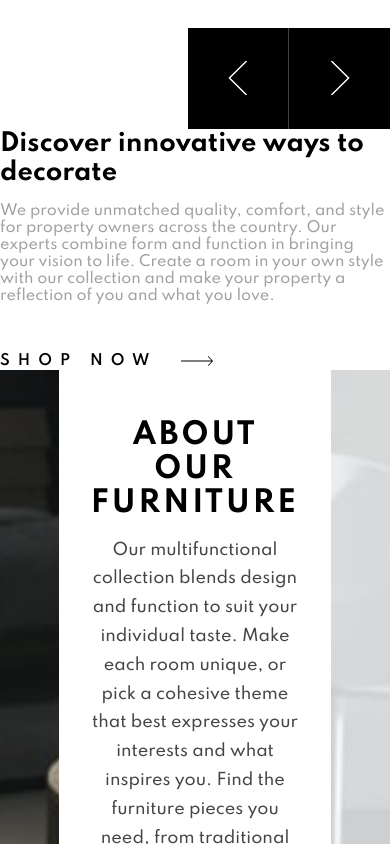
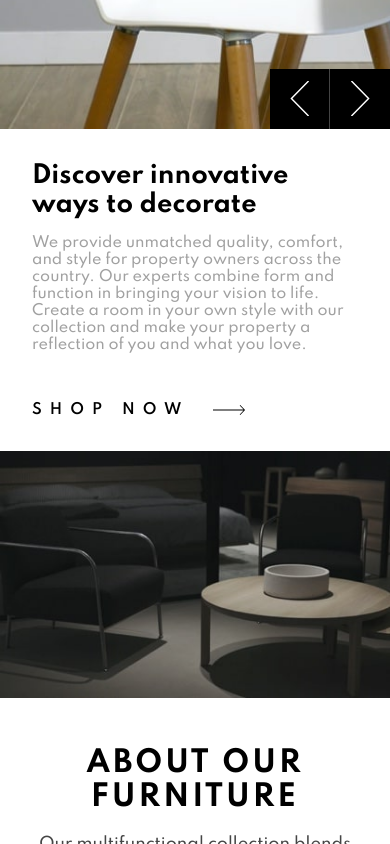
Before and after one commit to opatrickmachado/room-homepage---desafio-layout, a plain HTML site: page index.html in a window 390 px wide. Shown: the part 420-1264 px from the top of the page. Drawn offline with Linux system fonts and the light colour scheme.

Commit message:
correção do botão

```diff
--- a/css/index.css
+++ b/css/index.css
@@ -25,15 +25,17 @@ body {
 =========================== */
 .top-container {
   display: grid;
+  grid-template-columns: 2fr 1fr;
   grid-template-areas:
-    "header"
-    "content";
+      "header content";
 }
 
-@media (min-width: 992px) {
+@media (max-width: 992px) {
   .top-container {
-    grid-template-columns: 2fr 1fr;
-    grid-template-areas: "header content";
+    grid-template-columns: 1fr;
+    grid-template-areas:
+      "header"
+      "content";
   }
 }
 
@@ -43,21 +45,14 @@ body {
 .header {
   grid-area: header;
   height: clamp(300px, 65vh, 700px);
-  background-image: url("./../assets/images/mobile-image-hero-1.jpg");
-  background-repeat: no-repeat;
-  background-size: contain;
+  background-image: url("../assets/images/mobile-image-hero-1.jpg");
+  background-size: cover;
   position: relative;
-}
-
-@media (min-width: 520px) and (max-width: 992px) {
-  .header {
-    background-size: cover;
-  }
 }
 
 @media (min-width: 992px) {
   .header {
-    background-image: url("./../assets/images/desktop-image-hero-1.jpg");
+    background-image: url("../assets/images/desktop-image-hero-1.jpg");
     height: 80vh;
   }
 }
@@ -95,7 +90,7 @@ body {
 }
 
 /* ===========================
-   📸 Botões do Slider
+   📸 Botões do Slider (Correção Final)
 =========================== */
 .slider-controls {
   position: absolute;
@@ -103,8 +98,6 @@ body {
   right: 0;
   display: flex;
   z-index: 10;
-  width: auto;
-  height: auto;
 }
 
 .slider-controls button {
@@ -115,8 +108,8 @@ body {
   display: flex;
   align-items: center;
   justify-content: center;
-  width: 101px;
-  height: 101px;
+  width: 60px;
+  height: 60px;
   transition: background-color 0.3s ease;
 }
 
@@ -131,9 +124,9 @@ body {
 
 @media (min-width: 992px) {
   .slider-controls {
-    bottom: 0rem;
-    right: -5.6rem;
-    transform: none;
+    position: absolute;
+    bottom: 0;
+    right: -90px;
   }
 }
 
@@ -149,6 +142,7 @@ body {
   flex-direction: column;
   align-items: flex-start;
   justify-content: center;
+  padding: 2rem;
 }
 
 .title-heading {
@@ -193,6 +187,16 @@ body {
   min-height: 100%;
 }
 
+@media (max-width: 992px) {
+  .about {
+    grid-template-columns: 1fr;
+    grid-template-areas:
+      "image1"
+      "text"
+      "image2";
+  }
+}
+
 /* ===========================
    🖼️ Ajuste das Imagens
 =========================== */
@@ -211,14 +215,13 @@ body {
   object-fit: cover;
 }
 
-
 /* ===========================
    📝 Ajustes no Texto
 =========================== */
 .about-furniture {
   grid-area: text;
   padding: 3rem 2rem;
-  max-width: 750px;
+  width: min(100%, 750px);
   text-align: center;
   align-self: center;
   margin: 0 auto;
```
